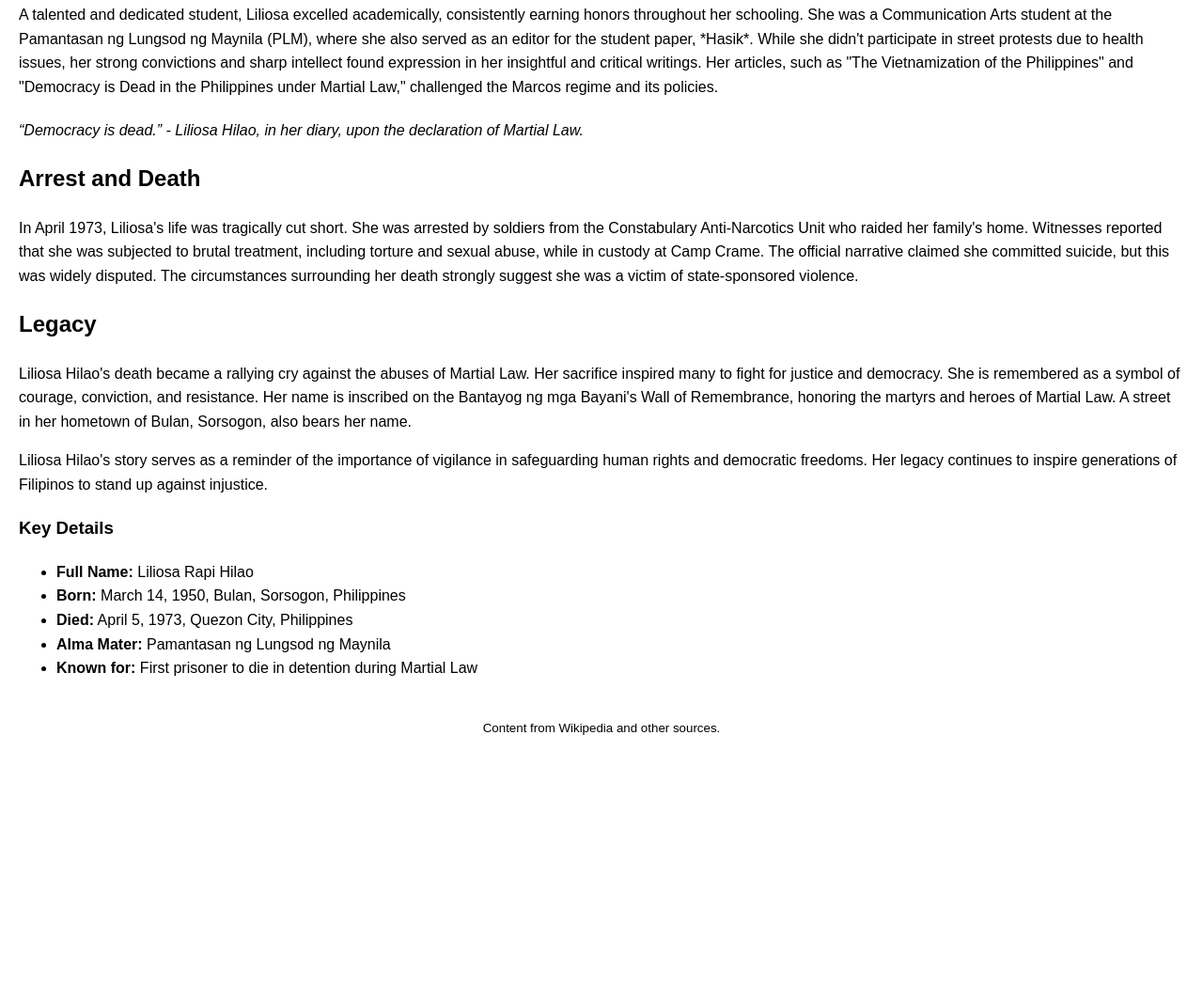
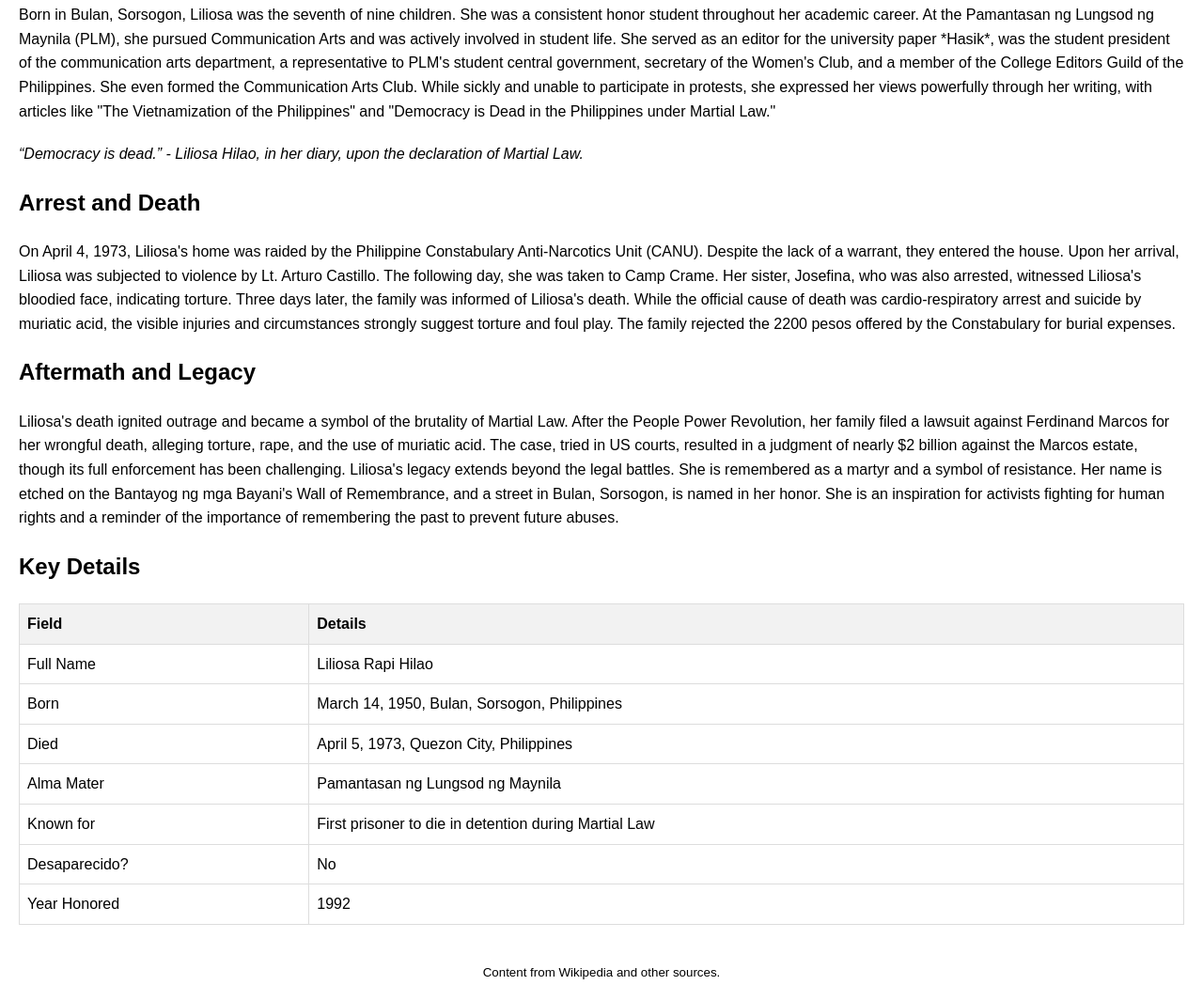
Before and after one commit to Liliosa-Hilao/philippine_tyranny, a plain HTML site: page index.html in a window 1280 px wide. Shown: the part 320-1385 px from the top of the page at 94% size. Before the commit the page ends 1125 px from the top, so only its background shows below. Drawn offline with Linux system fonts and the light colour scheme.

Commit message:
Update index.html

```diff
--- a/index.html
+++ b/index.html
@@ -39,40 +39,79 @@
             text-align: center;
             font-size: smaller;
         }
+        table {
+            width: 100%;
+            border-collapse: collapse;
+            margin-top: 20px;
+        }
+        th, td {
+            border: 1px solid #ddd;
+            padding: 8px;
+            text-align: left;
+        }
+        th {
+            background-color: #f2f2f2;
+        }
+
     </style>
 </head>
 <body>
 
     <div class="container">
-        <img src="liliosa02.webp" alt="Liliosa Hilao">
-        <h1>Liliosa Hilao: A Martyr of Martial Law</h1>
+        <img src="liliosa02.webp" alt="Liliosa Hilao">  <h1>Liliosa Hilao: A Martyr of Martial Law</h1>
         <p>Liliosa Rapi Hilao (March 14, 1950 – April 5, 1973) was a Filipina student journalist and activist who became a symbol of resistance against the oppressive rule of Martial Law in the Philippines.  She is remembered as the first political detainee to die in detention under Martial Law.</p>
     </div>
 
     <div class="details">
         <h2>Early Life and Activism</h2>
-        <p>A talented and dedicated student, Liliosa excelled academically, consistently earning honors throughout her schooling.  She was a Communication Arts student at the Pamantasan ng Lungsod ng Maynila (PLM), where she also served as an editor for the student paper, *Hasik*.  While she didn't participate in street protests due to health issues, her strong convictions and sharp intellect found expression in her insightful and critical writings.  Her articles, such as "The Vietnamization of the Philippines" and "Democracy is Dead in the Philippines under Martial Law," challenged the Marcos regime and its policies.</p>
+        <p>Born in Bulan, Sorsogon, Liliosa was the seventh of nine children. She was a consistent honor student throughout her academic career. At the Pamantasan ng Lungsod ng Maynila (PLM), she pursued Communication Arts and was actively involved in student life. She served as an editor for the university paper *Hasik*, was the student president of the communication arts department, a representative to PLM's student central government, secretary of the Women's Club, and a member of the College Editors Guild of the Philippines. She even formed the Communication Arts Club.  While sickly and unable to participate in protests, she expressed her views powerfully through her writing, with articles like "The Vietnamization of the Philippines" and "Democracy is Dead in the Philippines under Martial Law."</p>
+
 
         <div class="quote">
             <p>“Democracy is dead.” - Liliosa Hilao, in her diary, upon the declaration of Martial Law.</p>
         </div>
 
         <h2>Arrest and Death</h2>
-        <p>In April 1973, Liliosa's life was tragically cut short.  She was arrested by soldiers from the Constabulary Anti-Narcotics Unit who raided her family's home.  Witnesses reported that she was subjected to brutal treatment, including torture and sexual abuse, while in custody at Camp Crame. The official narrative claimed she committed suicide, but this was widely disputed.  The circumstances surrounding her death strongly suggest she was a victim of state-sponsored violence.</p>
+        <p>On April 4, 1973, Liliosa's home was raided by the Philippine Constabulary Anti-Narcotics Unit (CANU).  Despite the lack of a warrant, they entered the house. Upon her arrival, Liliosa was subjected to violence by Lt. Arturo Castillo.  The following day, she was taken to Camp Crame. Her sister, Josefina, who was also arrested, witnessed Liliosa's bloodied face, indicating torture.  Three days later, the family was informed of Liliosa's death.  While the official cause of death was cardio-respiratory arrest and suicide by muriatic acid, the visible injuries and circumstances strongly suggest torture and foul play.  The family rejected the 2200 pesos offered by the Constabulary for burial expenses.</p>
 
-        <h2>Legacy</h2>
-        <p>Liliosa Hilao's death became a rallying cry against the abuses of Martial Law.  Her sacrifice inspired many to fight for justice and democracy.  She is remembered as a symbol of courage, conviction, and resistance. Her name is inscribed on the Bantayog ng mga Bayani's Wall of Remembrance, honoring the martyrs and heroes of Martial Law. A street in her hometown of Bulan, Sorsogon, also bears her name.</p>
+        <h2>Aftermath and Legacy</h2>
+        <p>Liliosa's death ignited outrage and became a symbol of the brutality of Martial Law.  After the People Power Revolution, her family filed a lawsuit against Ferdinand Marcos for her wrongful death, alleging torture, rape, and the use of muriatic acid.  The case, tried in US courts, resulted in a judgment of nearly $2 billion against the Marcos estate, though its full enforcement has been challenging. Liliosa's legacy extends beyond the legal battles.  She is remembered as a martyr and a symbol of resistance.  Her name is etched on the Bantayog ng mga Bayani's Wall of Remembrance, and a street in Bulan, Sorsogon, is named in her honor.  She is an inspiration for activists fighting for human rights and a reminder of the importance of remembering the past to prevent future abuses.</p>
 
-        <p>Liliosa Hilao's story serves as a reminder of the importance of vigilance in safeguarding human rights and democratic freedoms.  Her legacy continues to inspire generations of Filipinos to stand up against injustice.</p>
-
-        <h3>Key Details</h3>
-        <ul>
-            <li><strong>Full Name:</strong> Liliosa Rapi Hilao</li>
-            <li><strong>Born:</strong> March 14, 1950, Bulan, Sorsogon, Philippines</li>
-            <li><strong>Died:</strong> April 5, 1973, Quezon City, Philippines</li>
-            <li><strong>Alma Mater:</strong> Pamantasan ng Lungsod ng Maynila</li>
-            <li><strong>Known for:</strong> First prisoner to die in detention during Martial Law</li>
-        </ul>
+        <h2>Key Details</h2>
+        <table>
+            <tr>
+                <th>Field</th>
+                <th>Details</th>
+            </tr>
+            <tr>
+                <td>Full Name</td>
+                <td>Liliosa Rapi Hilao</td>
+            </tr>
+            <tr>
+                <td>Born</td>
+                <td>March 14, 1950, Bulan, Sorsogon, Philippines</td>
+            </tr>
+            <tr>
+                <td>Died</td>
+                <td>April 5, 1973, Quezon City, Philippines</td>
+            </tr>
+            <tr>
+                <td>Alma Mater</td>
+                <td>Pamantasan ng Lungsod ng Maynila</td>
+            </tr>
+            <tr>
+                <td>Known for</td>
+                <td>First prisoner to die in detention during Martial Law</td>
+            </tr>
+            <tr>
+                <td>Desaparecido?</td>
+                <td>No</td>
+            </tr>
+            <tr>
+                <td>Year Honored</td>
+                <td>1992</td>
+            </tr>
+        </table>
 
     </div>
     <div class="footer">
```
